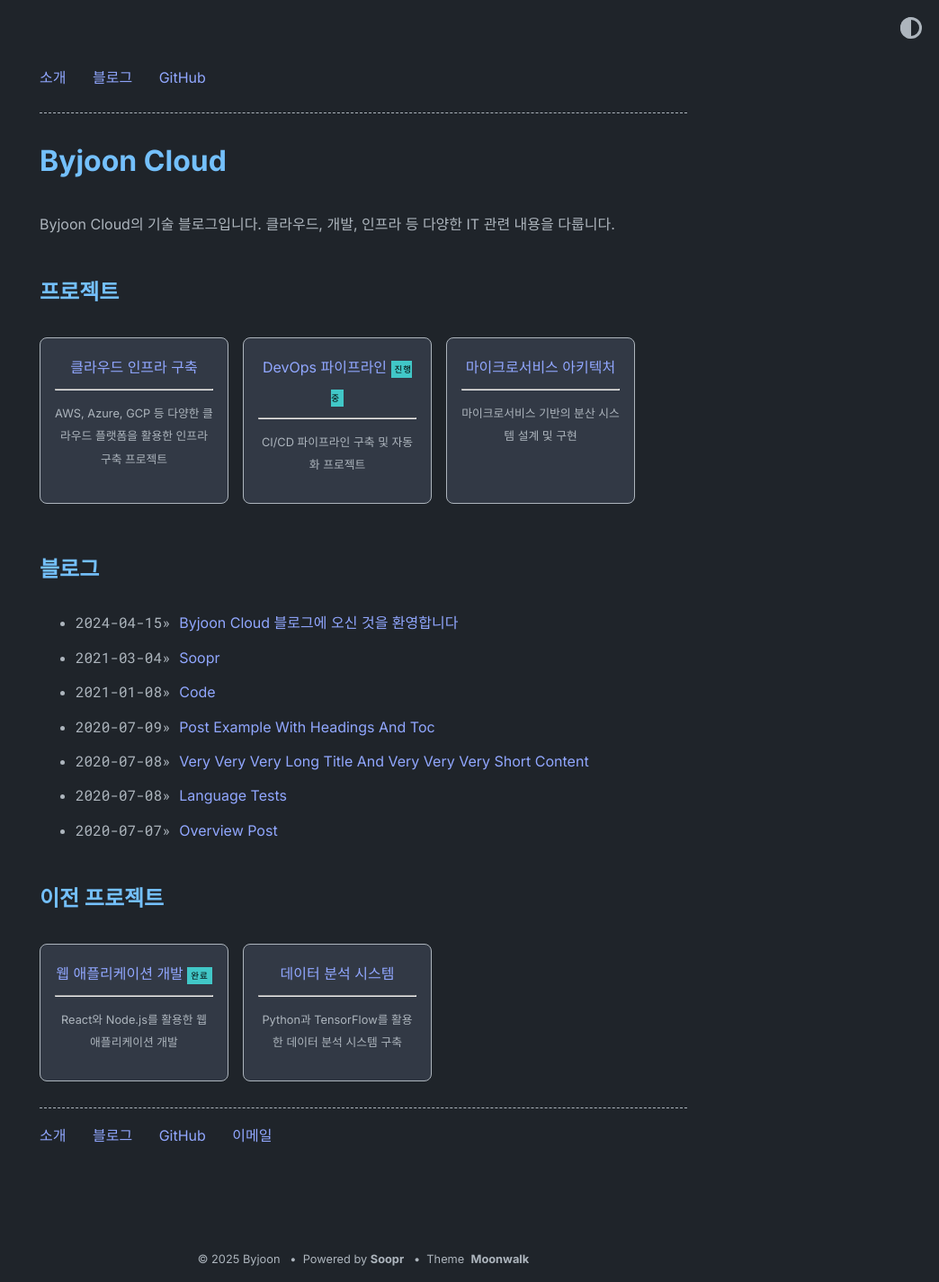
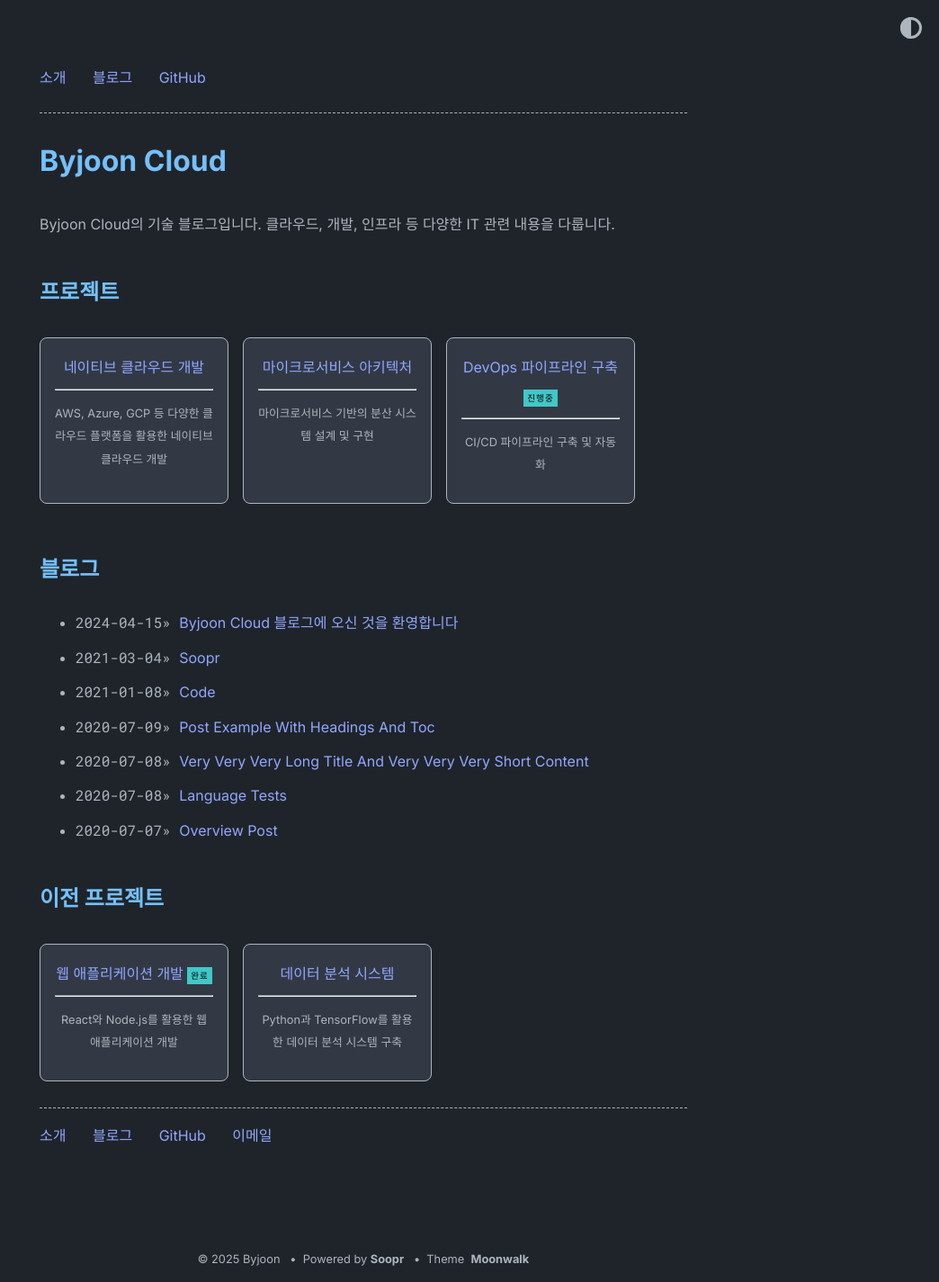
Before and after one commit to byjoon-cloud/moonwalk, a Jekyll site: the page built from index.md, in a window 1280 px wide. Shown: the whole page at 90% size, without its empty margins (236-1280 px from the left). Built offline with Jekyll 4.4.1, drawn with Linux system fonts in a browser that asks for light colours.

Commit message:
Update home.yml

```diff
--- a/_data/home.yml
+++ b/_data/home.yml
@@ -9,18 +9,18 @@ navbar_entries:
     url: https://github.com/byjoon-cloud
 
 project_entries:
-  - title: 클라우드 인프라 구축
-    url: /blog/cloud-infrastructure
-    desc: AWS, Azure, GCP 등 다양한 클라우드 플랫폼을 활용한 인프라 구축 프로젝트
-
-  - title: DevOps 파이프라인
-    url: /blog/devops-pipeline
-    desc: CI/CD 파이프라인 구축 및 자동화 프로젝트
-    highlight: 진행중
+  - title: 네이티브 클라우드 개발
+    url: /blog/native-cloud-development
+    desc: AWS, Azure, GCP 등 다양한 클라우드 플랫폼을 활용한 네이티브 클라우드 개발
 
   - title: 마이크로서비스 아키텍처
     url: /blog/microservices
     desc: 마이크로서비스 기반의 분산 시스템 설계 및 구현
+
+  - title: DevOps 파이프라인 구축
+    url: /blog/devops-pipeline
+    desc: CI/CD 파이프라인 구축 및 자동화
+    highlight: 진행중
 
 old_project_entries:
   - title: 웹 애플리케이션 개발
```
